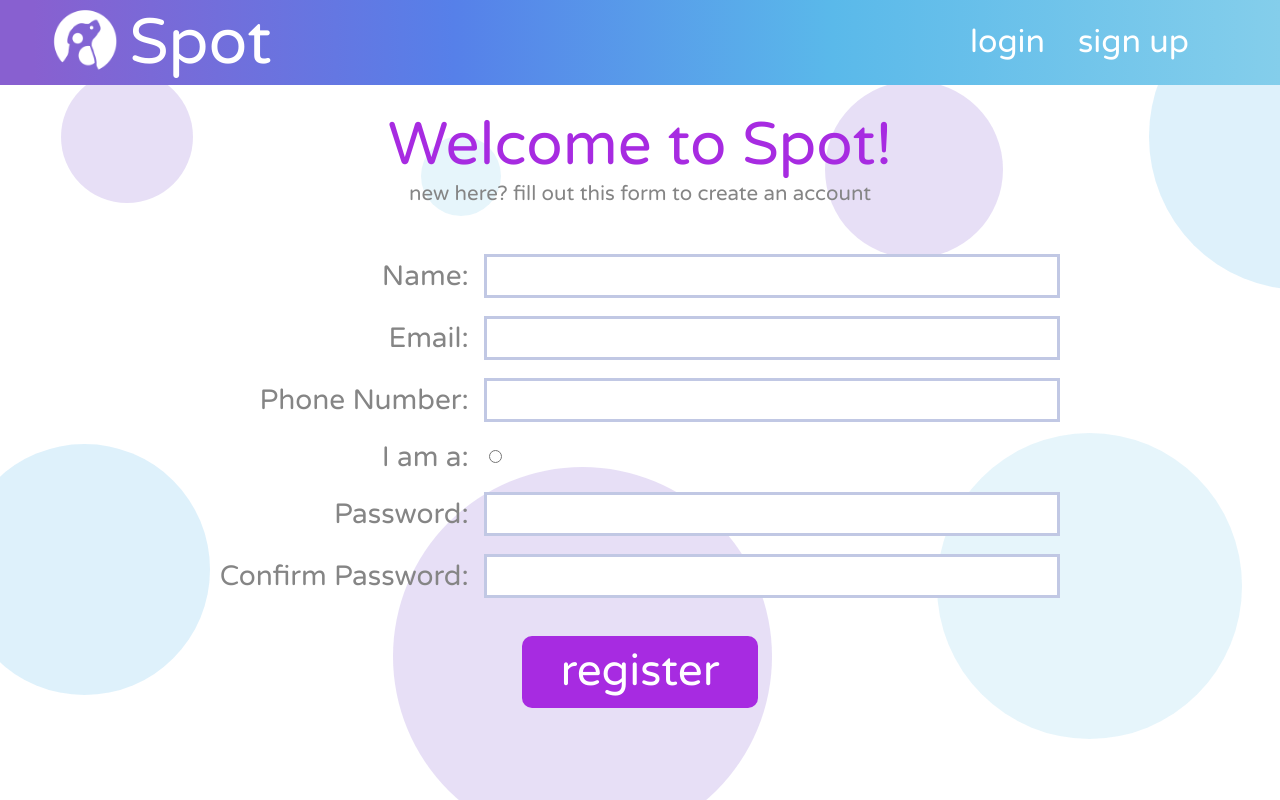
After one commit to jpan17/spot, a Flask app: page /register in a window 1280 px wide. The commit adds this page. Run offline with Flask 2, Linux system fonts and the light colour scheme.

Commit message:
Almost done with register page; radio buttons (and checkboxes) are tricky to customize, will do later

```diff
--- /dev/null
+++ b/static/css/register.css
@@ -0,0 +1,49 @@
+.register-container {
+    position: relative;
+    z-index: 10;
+}
+
+.register-container .welcome {
+    margin: 24px auto 0 auto;
+}
+
+.register-container .subtitle {
+    margin: 0 auto;
+}
+
+.register-container input:not([type=radio]):not([type=submit]) {
+    width: 554px;
+    height: 36px;
+
+    font-size: 20px;
+}
+
+.register-table {
+    margin: 37px auto 0px auto;
+}
+
+.register-table td {
+    padding-top: 8px;
+    padding-bottom: 8px;
+}
+
+.register-table td:first-child {
+    text-align: right;
+    padding-left: 20px;
+}
+
+.register-table td:last-child {
+    padding-right: 20px;
+}
+
+.register-table label {
+    margin: auto 11px auto 0;
+
+    font-size: 28px;
+    line-height: 34px;
+}
+
+.register-form .submit-button {
+    display: block;
+    margin: 28px auto;
+}
--- a/static/css/style.css
+++ b/static/css/style.css
@@ -50,6 +50,7 @@ label {
     font-style: normal;
     font-weight: normal;
     color: #858585;
+    cursor: text;
 }
 
 a {
--- /dev/null
+++ b/templates/users/register.html
@@ -0,0 +1,74 @@
+<!DOCTYPE html>
+<html>
+    <head>
+        <title>{{ title }}</title>
+        {% include 'components/links.html' %}
+        <link rel="stylesheet" href="{{ url_for('static', filename='css/register.css') }}">
+    </head>
+    <body>
+        {% include 'components/background.html' %}
+        {% include 'components/header.html' %}
+
+        <div class="register-container">
+            <h2 class="welcome">Welcome to Spot!</h2>
+            <h6 class="subtitle">new here? fill out this form to create an account</h6>
+            <!-- TODO MAKE THIS FORM ACTUALLY POST SOMEWHERE -->
+            <form class="register-form">
+                <table class="register-table">
+                    <tr>
+                        <td>
+                            <label for="full_name">Name:</label>
+                        </td>
+                        <td>
+                            <input type="text" name="full_name" id="full_name" required>
+                        </td>
+                    </tr>
+                    <tr>
+                        <td>
+                            <label for="email">Email:</label>
+                        </td>
+                        <td>
+                            <input type="email" name="email" id="email" required>
+                        </td>
+                    </tr>
+                    <tr>
+                        <td>
+                            <label for="phone_number">Phone Number:</label>
+                        </td>
+                        <td>
+                            <input type="tel" id="phone_number" name="phone_number"
+                            pattern="[0-9]{3}-[0-9]{3}-[0-9]{4}" required>
+                        </td>
+                    </tr>
+                    <tr>
+                        <td>
+                            <label>I am a:</label>
+                        </td>
+                        <td>
+                            <input type="radio">
+                        </td>
+                    </tr>
+                    <tr>
+                        <td>
+                            <label for="password">Password:</label>
+                        </td>
+                        <td>
+                            <input type="password" id="password" name="password" required>
+                        </td>
+                    </tr>
+                    <tr>
+                        <td>
+                            <label for="confirm_password">Confirm Password:</label>
+                        </td>
+                        <td>
+                            <input type="password" id="confirm_password" name="confirm_password" required>
+                        </td>
+                    </tr>
+                </table>
+                <input class="submit-button big-button" type="submit" value="register">
+            </form>
+        </div>
+
+        {% include 'components/footer.html' %}
+    </body>
+</html>
```
